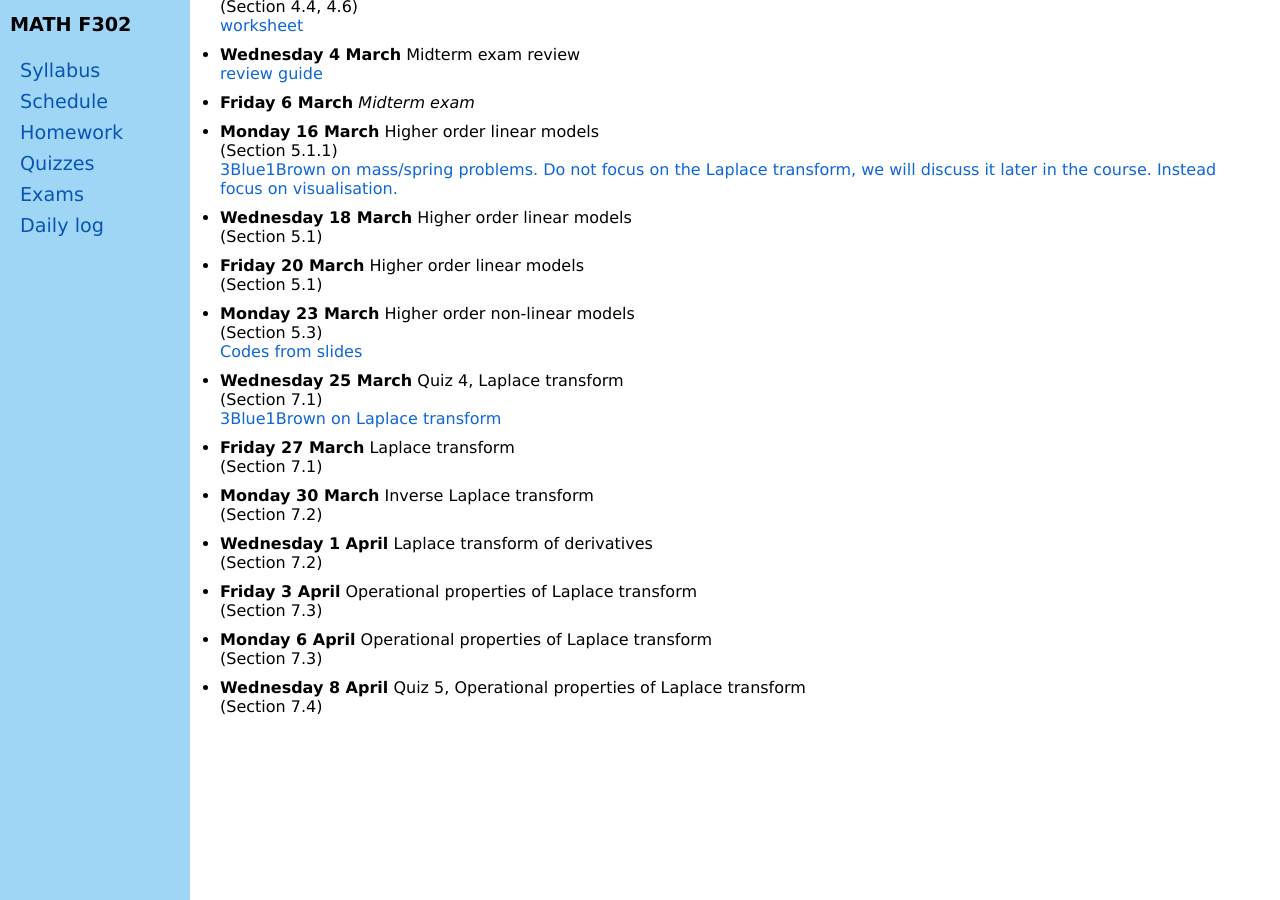
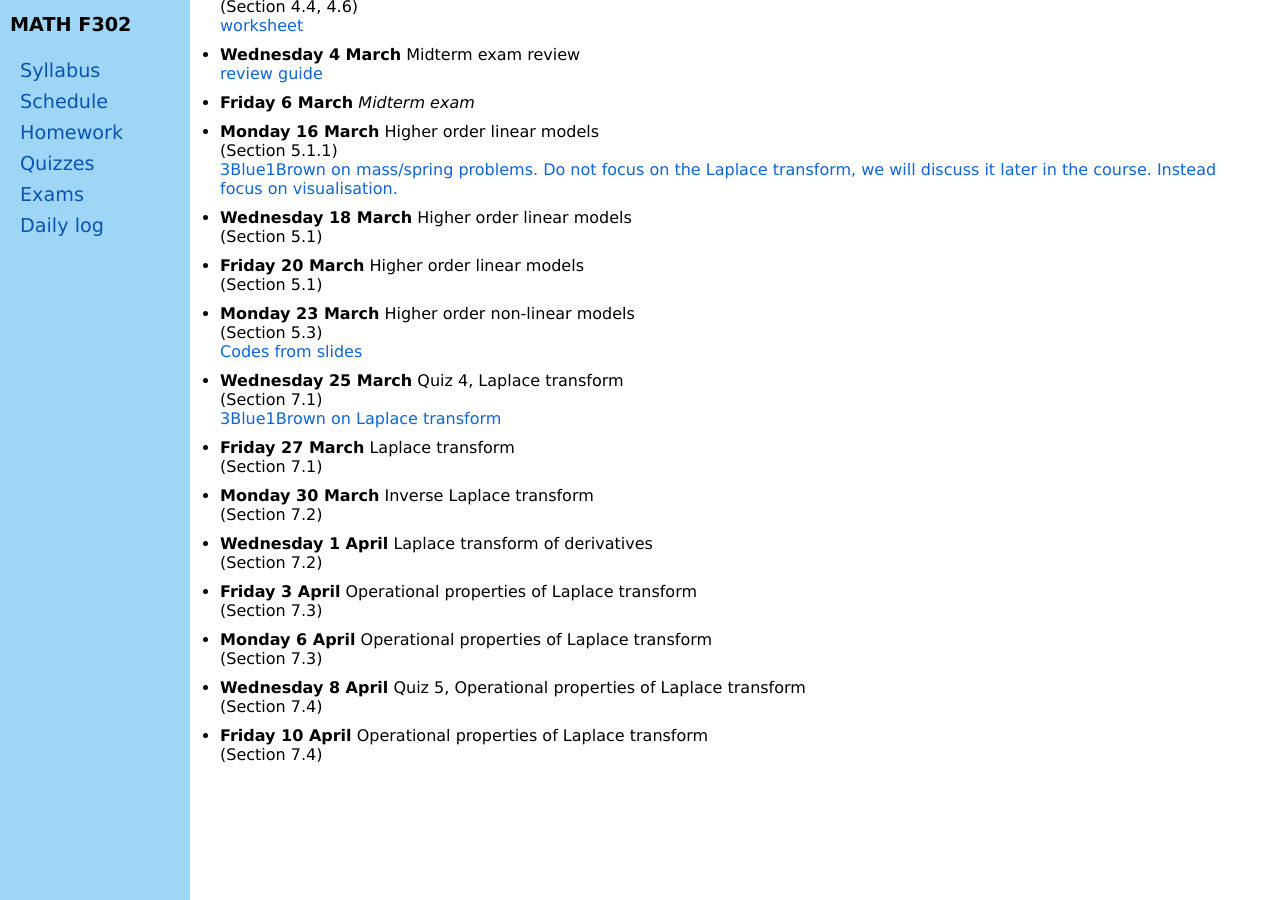
Before and after one commit to blackcurrantpi/ode, a Jekyll site: the page built from daily.md, in a window 1280 px wide and 900 px high, scrolled down 1249 px. Built offline with Jekyll 4.4.1, drawn with Linux system fonts in a browser that asks for light colours.

Commit message:
upd schedule and daily after 7p3

```diff
--- a/_data/daily.yml
+++ b/_data/daily.yml
@@ -174,9 +174,9 @@ daily:
   description: Quiz 5, Operational properties of Laplace transform
   chapter: 7.4
 
-# - name: Friday 14 November
-#   description: Operational properties of Laplace transform
-#   chapter: 7.3
+- name: Friday 10 April
+  description: Operational properties of Laplace transform
+  chapter: 7.4
 
 # - name: Monday 17 November
 #   description: More on Laplace transform
```
Also changed, not shown: 2 other files.
